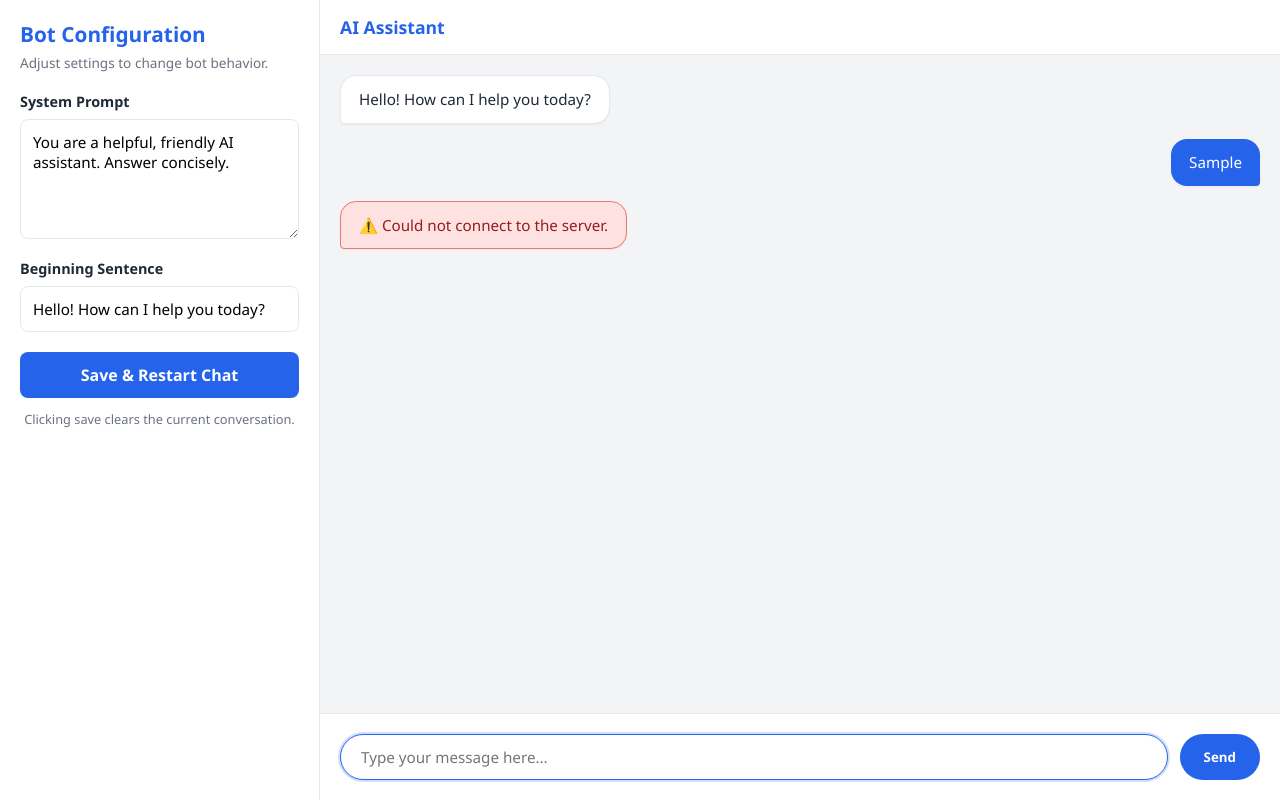
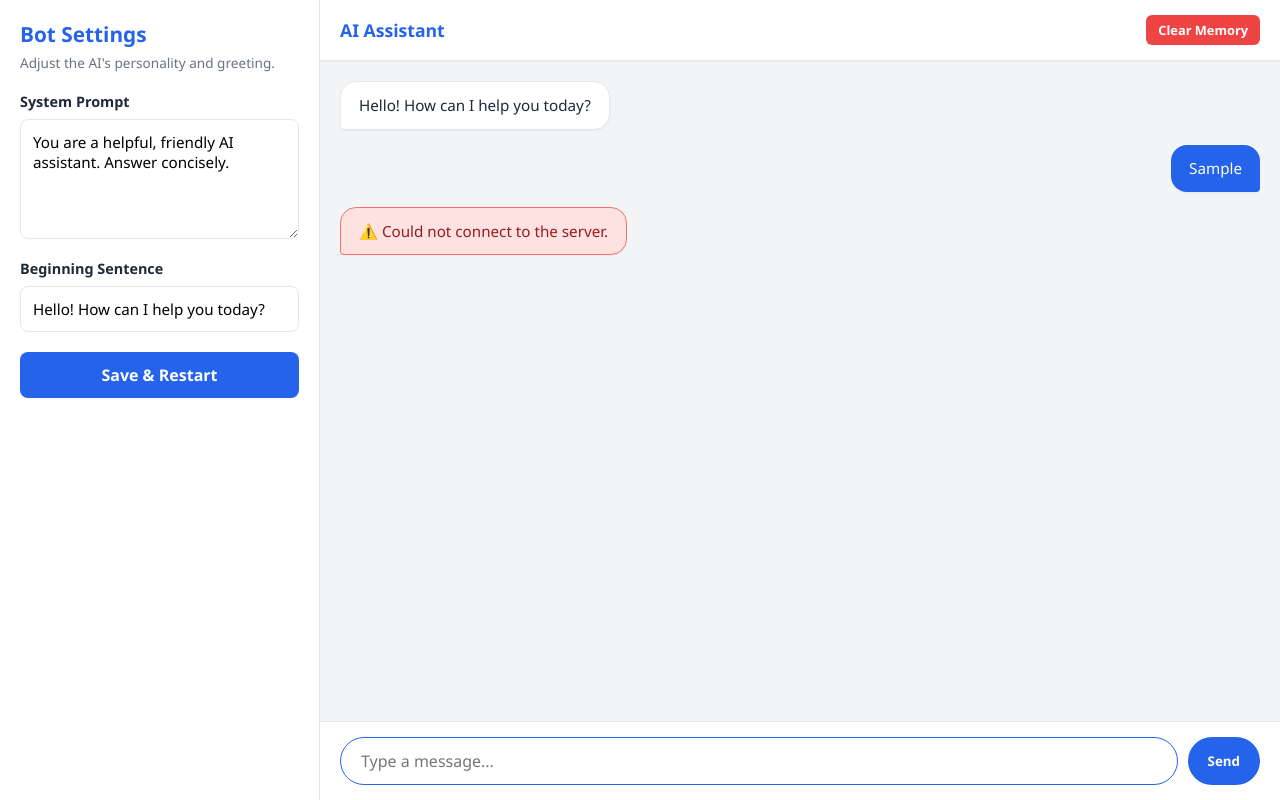
Before and after one commit to Ashishvibtree/chatbot, a plain HTML site: page index.html in a window 1280 px wide. Both pictures are taken after typing "Sample" into the empty fields and a click on the button "Send". Drawn offline with Linux system fonts and the light colour scheme; no server answers.

Commit message:
Update index.html

```diff
--- a/index.html
+++ b/index.html
@@ -2,8 +2,8 @@
 <html lang="en">
 <head>
     <meta charset="UTF-8">
-    <meta name="viewport" content="width=device-width, initial-scale=1.0">
-    <title>AI Chatbot</title>
+    <meta name="viewport" content="width=device-width, initial-scale=1.0, maximum-scale=1.0, user-scalable=no, viewport-fit=cover">
+    <title>Configurable AI Chatbot</title>
     <style>
         :root {
             --primary: #2563eb;
@@ -14,7 +14,16 @@
             --border: #e5e7eb;
         }
         * { box-sizing: border-box; margin: 0; padding: 0; font-family: 'Segoe UI', Tahoma, Geneva, Verdana, sans-serif; }
-        body { background-color: var(--bg-color); color: var(--text-main); display: flex; height: 100vh; flex-direction: row; overflow: hidden; }
+
+        /* FIX FOR MOBILE: Use dvh (dynamic viewport height) so the input bar isn't hidden by the mobile browser's address bar */
+        body {
+            background-color: var(--bg-color);
+            color: var(--text-main);
+            display: flex;
+            height: 100dvh;
+            flex-direction: row;
+            overflow: hidden;
+        }
 
         /* Layout */
         .sidebar {
@@ -29,7 +38,7 @@
             transition: transform 0.3s ease;
             z-index: 20;
         }
-        .main-chat { flex: 1; display: flex; flex-direction: column; height: 100vh; position: relative; }
+        .main-chat { flex: 1; display: flex; flex-direction: column; height: 100dvh; position: relative; }
 
         /* Header & Toggle Button */
         .chat-header {
@@ -38,7 +47,10 @@
             padding: 15px 20px;
             background: var(--panel-bg);
             border-bottom: 1px solid var(--border);
+            /* Handle iOS safe areas at the top */
+            padding-top: max(15px, env(safe-area-inset-top));
             box-shadow: 0 1px 2px rgba(0,0,0,0.05);
+            z-index: 5;
         }
         .menu-btn {
             background: none;
@@ -47,10 +59,23 @@
             color: var(--text-main);
             cursor: pointer;
             margin-right: 15px;
-            display: none; /* Hidden on desktop */
+            display: none;
             padding: 5px;
         }
         .chat-title { font-weight: 600; font-size: 1.1rem; color: var(--primary); }
+
+        /* Clear Context Button */
+        .clear-btn {
+            margin-left: auto;
+            background: #ef4444;
+            color: white;
+            border: none;
+            padding: 6px 12px;
+            border-radius: 6px;
+            font-size: 0.8rem;
+            font-weight: bold;
+            cursor: pointer;
+        }
 
         /* Overlay for mobile */
         .overlay {
@@ -67,24 +92,39 @@
         h2 { font-size: 1.3rem; color: var(--primary); margin-bottom: 5px; }
         .config-group { display: flex; flex-direction: column; gap: 8px; }
         label { font-size: 0.9rem; font-weight: 600; }
-        textarea, input[type="text"] { width: 100%; padding: 12px; border: 1px solid var(--border); border-radius: 8px; font-size: 0.95rem; transition: border-color 0.2s; }
-        textarea:focus, input[type="text"]:focus { outline: none; border-color: var(--primary); box-shadow: 0 0 0 2px rgba(37, 99, 235, 0.2); }
+        textarea, input[type="text"] { width: 100%; padding: 12px; border: 1px solid var(--border); border-radius: 8px; font-size: 0.95rem; }
+        textarea:focus, input[type="text"]:focus { outline: none; border-color: var(--primary); }
         textarea { resize: vertical; min-height: 120px; }
-        button.save-btn { background: var(--primary); color: white; border: none; padding: 12px; border-radius: 8px; cursor: pointer; font-weight: bold; font-size: 1rem; transition: background 0.2s; width: 100%; }
-        button.save-btn:hover { background: #1d4ed8; }
+        button.save-btn { background: var(--primary); color: white; border: none; padding: 12px; border-radius: 8px; cursor: pointer; font-weight: bold; font-size: 1rem; width: 100%; }
 
         /* Chat Area */
-        .chat-container { flex: 1; padding: 20px; overflow-y: auto; display: flex; flex-direction: column; gap: 15px; background: var(--bg-color); scroll-behavior: smooth; }
+        .chat-container {
+            flex: 1;
+            padding: 20px;
+            overflow-y: auto;
+            display: flex;
+            flex-direction: column;
+            gap: 15px;
+            background: var(--bg-color);
+            scroll-behavior: smooth;
+        }
         .message { max-width: 80%; padding: 12px 18px; border-radius: 16px; line-height: 1.5; font-size: 0.95rem; word-wrap: break-word; box-shadow: 0 1px 2px rgba(0,0,0,0.05); }
         .message.bot { background: var(--panel-bg); border: 1px solid var(--border); align-self: flex-start; border-bottom-left-radius: 4px; }
         .message.user { background: var(--primary); color: white; align-self: flex-end; border-bottom-right-radius: 4px; }
         .message.error { background: #fee2e2; border: 1px solid #f87171; color: #991b1b; align-self: flex-start; }
 
         /* Input Area */
-        .input-area { padding: 20px; background: var(--panel-bg); border-top: 1px solid var(--border); display: flex; gap: 12px; }
-        .input-area input { flex: 1; margin-bottom: 0; border-radius: 24px; padding: 12px 20px; }
-        .send-btn { background: var(--primary); color: white; border: none; padding: 0 24px; border-radius: 24px; cursor: pointer; font-weight: bold; transition: background 0.2s; }
-        .send-btn:hover { background: #1d4ed8; }
+        .input-area {
+            padding: 15px 20px;
+            background: var(--panel-bg);
+            border-top: 1px solid var(--border);
+            display: flex;
+            gap: 10px;
+            /* Handle iOS safe areas at the bottom so the bar doesn't hide behind the home indicator */
+            padding-bottom: max(15px, env(safe-area-inset-bottom));
+        }
+        .input-area input { flex: 1; border-radius: 24px; padding: 12px 20px; font-size: 1rem; }
+        .send-btn { background: var(--primary); color: white; border: none; padding: 0 20px; border-radius: 24px; cursor: pointer; font-weight: bold; }
         .send-btn:disabled { background: #93c5fd; cursor: not-allowed; }
 
         /* Responsive Mobile Layout */
@@ -92,14 +132,16 @@
             .menu-btn { display: block; }
             .sidebar {
                 position: fixed;
-                height: 100vh;
+                height: 100dvh; /* Mobile height fix */
                 transform: translateX(-100%);
                 box-shadow: 2px 0 10px rgba(0,0,0,0.1);
+                /* Handle safe areas inside sidebar */
+                padding-top: max(20px, env(safe-area-inset-top));
+                padding-bottom: max(20px, env(safe-area-inset-bottom));
             }
             .sidebar.open { transform: translateX(0); }
             .overlay.open { display: block; opacity: 1; }
             .message { max-width: 90%; }
-            .input-area { padding: 15px; }
         }
     </style>
 </head>
@@ -109,8 +151,8 @@
 
     <div class="sidebar" id="sidebar">
         <div>
-            <h2>Bot Configuration</h2>
-            <p style="font-size: 0.85rem; color: var(--text-muted);">Adjust settings to change bot behavior.</p>
+            <h2>Bot Settings</h2>
+            <p style="font-size: 0.85rem; color: var(--text-muted);">Adjust the AI's personality and greeting.</p>
         </div>
 
         <div class="config-group">
@@ -124,8 +166,7 @@
         </div>
 
         <div>
-            <button class="save-btn" onclick="applyConfiguration()">Save & Restart Chat</button>
-            <p style="font-size: 0.8rem; color: var(--text-muted); margin-top: 12px; text-align: center;">Clicking save clears the current conversation.</p>
+            <button class="save-btn" onclick="applyConfiguration()">Save & Restart</button>
         </div>
     </div>
 
@@ -133,25 +174,25 @@
         <div class="chat-header">
             <button class="menu-btn" onclick="toggleSidebar()">☰</button>
             <div class="chat-title">AI Assistant</div>
+            <button class="clear-btn" onclick="applyConfiguration()">Clear Memory</button>
         </div>
 
         <div class="chat-container" id="chatContainer">
             </div>
 
         <div class="input-area">
-            <input type="text" id="userInput" placeholder="Type your message here..." onkeypress="handleKeyPress(event)" autocomplete="off">
+            <input type="text" id="userInput" placeholder="Type a message..." onkeypress="handleKeyPress(event)" autocomplete="off">
             <button class="send-btn" id="sendBtn" onclick="sendMessage()">Send</button>
         </div>
     </div>
 
     <script>
+        // THIS ARRAY IS THE "CONTEXT". It remembers everything said.
         let chatHistory = [];
         let currentSystemPrompt = "";
 
-        // Initialize chat on load
         window.onload = () => applyConfiguration();
 
-        // Mobile Sidebar Toggle Logic
         function toggleSidebar() {
             const sidebar = document.getElementById('sidebar');
             const overlay = document.getElementById('overlay');
@@ -165,6 +206,8 @@
 
             const chatContainer = document.getElementById('chatContainer');
             chatContainer.innerHTML = '';
+
+            // Wiping this array resets the bot's memory of the conversation
             chatHistory = [];
 
             if (startMsgText.trim() !== "") {
@@ -172,12 +215,9 @@
                 appendMessage("bot", startMsgText);
             }
 
-            // Close sidebar on mobile after saving
             if (window.innerWidth <= 768) {
                 const sidebar = document.getElementById('sidebar');
-                if (sidebar.classList.contains('open')) {
-                    toggleSidebar();
-                }
+                if (sidebar.classList.contains('open')) toggleSidebar();
             }
         }
 
@@ -185,15 +225,17 @@
             const chatContainer = document.getElementById('chatContainer');
             const msgDiv = document.createElement('div');
 
-            // Add appropriate classes
             msgDiv.classList.add('message', sender);
             if (isError) msgDiv.classList.add('error');
 
-            // Handle simple formatting for error messages (like adding a warning icon)
             msgDiv.innerHTML = isError ? `⚠️ ${text}` : text;
 
             chatContainer.appendChild(msgDiv);
-            chatContainer.scrollTop = chatContainer.scrollHeight;
+
+            // Ensure the container scrolls all the way to the bottom, especially on mobile when keyboard opens
+            setTimeout(() => {
+                chatContainer.scrollTop = chatContainer.scrollHeight;
+            }, 50);
         }
 
         function handleKeyPress(event) {
@@ -210,9 +252,7 @@
             appendMessage("user", userText);
             inputField.value = '';
             sendBtn.disabled = true;
-            inputField.disabled = true;
 
-            // Create a loading message id so we can remove it easily
             const loadingId = "loading-" + Date.now();
             const chatContainer = document.getElementById('chatContainer');
             const loadingDiv = document.createElement('div');
@@ -222,9 +262,11 @@
             chatContainer.appendChild(loadingDiv);
             chatContainer.scrollTop = chatContainer.scrollHeight;
 
+            // 1. WE SAVE THE USER'S MESSAGE TO MEMORY (CONTEXT)
             chatHistory.push({ role: "user", content: userText });
 
             try {
+                // 2. WE SEND THE ENTIRE CHAT HISTORY (CONTEXT) TO THE API
                 const response = await fetch('/chat', {
                     method: 'POST',
                     headers: { 'Content-Type': 'application/json' },
@@ -234,7 +276,6 @@
                     })
                 });
 
-                // Remove loading message
                 document.getElementById(loadingId).remove();
 
                 if (!response.ok) throw new Error("Could not connect to the server.");
@@ -242,20 +283,24 @@
                 const data = await response.json();
 
                 appendMessage("bot", data.reply);
+
+                // 3. WE SAVE THE AI'S REPLY TO MEMORY (CONTEXT)
                 chatHistory.push({ role: "assistant", content: data.reply });
 
             } catch (error) {
                 console.error("Error:", error);
-                // Ensure loading message is removed if request fails
                 const loadingEl = document.getElementById(loadingId);
                 if(loadingEl) loadingEl.remove();
 
-                appendMessage("bot", error.message, true); // true sets the error styling
+                appendMessage("bot", error.message, true);
+                // If it fails, remove the user message so it doesn't break future context
                 chatHistory.pop();
             } finally {
                 sendBtn.disabled = false;
-                inputField.disabled = false;
-                inputField.focus();
+                // Don't auto-focus on mobile to prevent the keyboard from jumping up aggressively
+                if (window.innerWidth > 768) {
+                    inputField.focus();
+                }
             }
         }
     </script>
```
